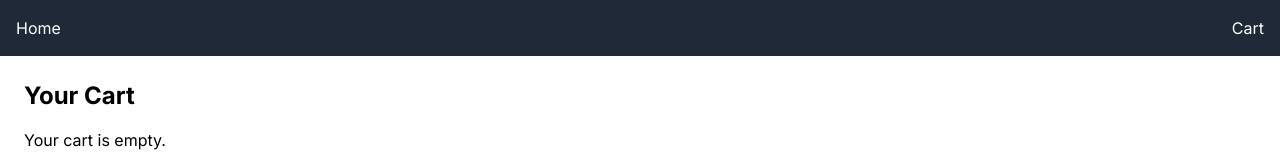
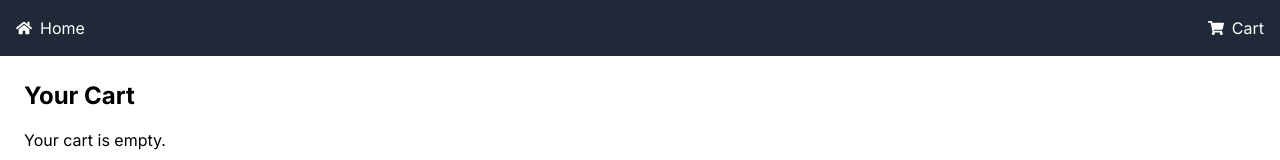
Before and after one commit to falcaozane/picture-shop, a Next.js app: page /cart in a window 1280 px wide. Shown: the top 160 px of the page. Built offline with nearby package versions, Linux system fonts and the light colour scheme.

Commit message:
navbar update

```diff
--- a/components/Navbar.jsx
+++ b/components/Navbar.jsx
@@ -1,14 +1,17 @@
 import Link from 'next/link';
+import { FaHome, FaShoppingCart } from 'react-icons/fa'; // Import FontAwesome icons
 
 const Navbar = () => {
   return (
     <nav className="bg-gray-800 p-4 text-white">
-      <ul className="flex justify-between">
-        <li>
-          <Link href="/">Home</Link>
+      <ul className="flex justify-between items-center"> {/* Ensure items are centered */}
+        <li className="flex items-center">
+          <FaHome className="mr-2" /> {/* Add icon with spacing */}
+          <Link href="/">Home</Link> {/* Maintain text link */}
         </li>
-        <li>
-          <Link href="/cart">Cart</Link>
+        <li className="flex items-center">
+          <FaShoppingCart className="mr-2" /> {/* Add cart icon with spacing */}
+          <Link href="/cart">Cart</Link> {/* Maintain text link */}
         </li>
       </ul>
     </nav>
```
